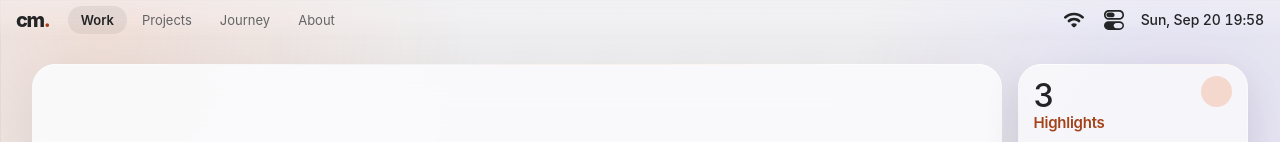
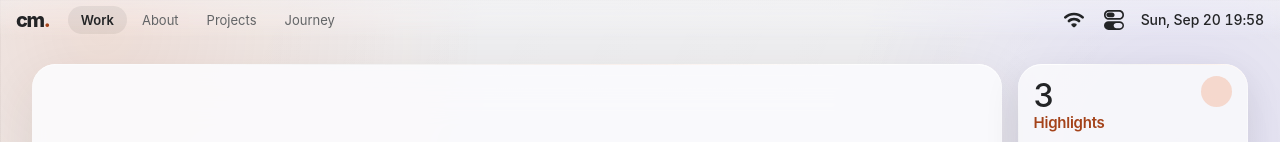
Before and after one commit to cristianmacedo/portfolio, a React (Vite) app: page / in a window 1280 px wide. Shown: the top 142 px of the page. Built offline with nearby package versions, Linux system fonts and the light colour scheme.

Commit message:
Order system navigation by page flow

```diff
--- a/src/components/system/SystemBar.jsx
+++ b/src/components/system/SystemBar.jsx
@@ -131,7 +131,7 @@ export default function SystemBar({ t, language, isLight, focusMode, activeSecti
   const triggerRef = useRef(null);
   const systemTime = useSystemClock(language);
   const navItems = [
-    ['work', t.navWork], ['side-projects', t.navProjects], ['journey', t.navJourney], ['about', t.navAbout],
+    ['work', t.navWork], ['about', t.navAbout], ['side-projects', t.navProjects], ['journey', t.navJourney],
   ];
 
   useEffect(() => {
```
